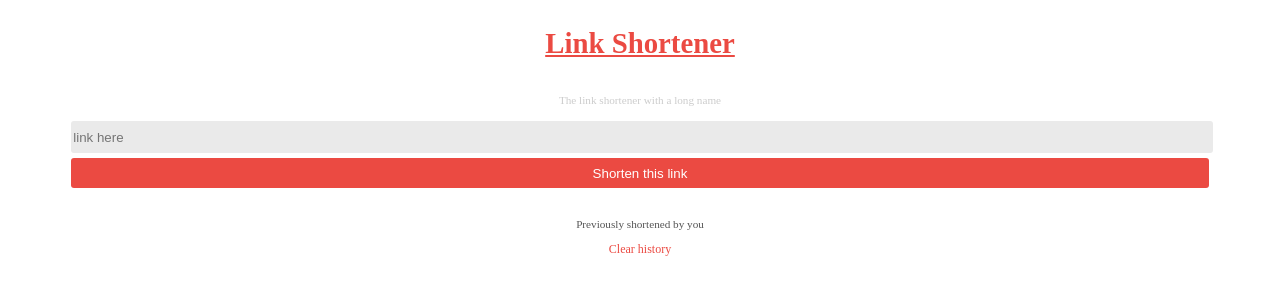
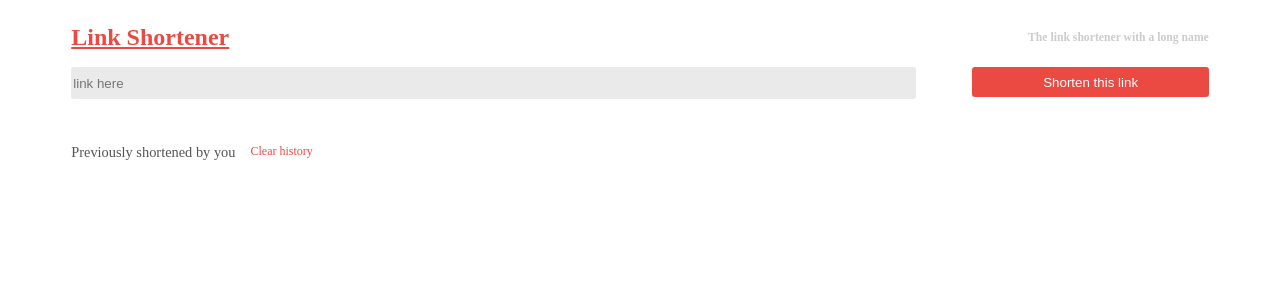
Before and after one commit to blessingoraz/link-shortener, a React (Create React App) app: page / in a window 1280 px wide. Shown: the top 300 px of the page. Built offline with nearby package versions, Linux system fonts and the light colour scheme.

Commit message:
add more responsive styles

```diff
--- a/src/styles/App.css
+++ b/src/styles/App.css
@@ -6,7 +6,6 @@
 .inputContainer {
     display: flex;
     flex-direction: column;
-    /*justify-content: space-between;*/
 }
 
 input {
@@ -20,25 +19,23 @@ input {
     /*padding-left: 10px*/
 }
 
-.enable {
+button {
     width: 100%;
     border-radius: 3px;
     height: 30px;
     border: none;
+    margin-top: 5px;
+}
+
+.enable {
     background-color: #EB4A42;
     outline: none;
     color: #FFF;
-    margin-top: 5px;
 }
 
 .disable {
-    width: 100%;
-    border-radius: 3px;
-    height: 30px;
-    border: none;
     background-color: #E0E0E0;
     color: #BFBFBF;
-    margin-top: 5px;
 }
 
 table {
@@ -82,3 +79,41 @@ table {
     font-size: 0.75em;
     color: #AAAAAA;
 }
+
+.copyTextContainer {
+    display: flex;
+    align-items: center;
+}
+
+.copyUrlText {
+    color: #EB4A42;
+    margin-left: 10px;
+}
+
+@media only screen and (min-width: 555px) {
+    .inputContainer {
+        display: flex;
+        flex-direction: row;
+        justify-content: space-between;
+    }
+    input {
+        flex: 0.75;
+    }
+    button {
+        flex: 0.2;
+        margin: 0;
+    }
+    table {
+        width: 100%;
+    }
+    .titleTextContainer {
+        display: flex;
+    }
+    .titleText {
+        font-size: 90%;
+    }
+    .spanText {
+        font-size: 0.750em;
+        margin: 1.25em;
+    }
+}
--- a/src/styles/Header.css
+++ b/src/styles/Header.css
@@ -15,8 +15,38 @@
 .subTitle {
     color: #CCCCCC;
     font-family: 'Montserrat';
-    font-weight: 200;
-    font-size: 70%;
+    font-size: 0.7em;
 }
 
-/*display: flex;*/
+@media only screen and (min-width: 425px) {
+    .headerContainer {
+        display: flex;
+        flex-direction: row;
+        justify-content: space-between
+    }
+
+    .title {
+        font-size: 100%;
+    }
+
+    .subTitle {
+         font-size: 20%;
+    }
+}
+
+@media only screen and (min-width: 555px) {
+    .title {
+        font-size: 120%;
+    }
+}
+
+
+@media only screen and (min-width: 555px) {
+     .title {
+        font-size: 1.5em;
+    }
+
+    .subTitle {
+         font-size: 0.73em;
+    }
+}
```
Also changed, not shown: package.json (+6 -1 lines).
